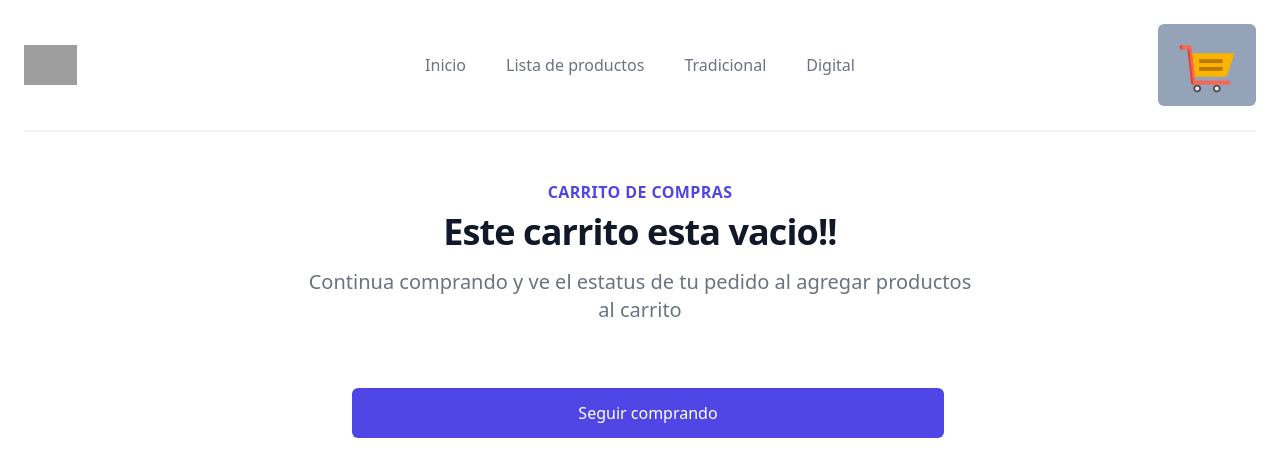
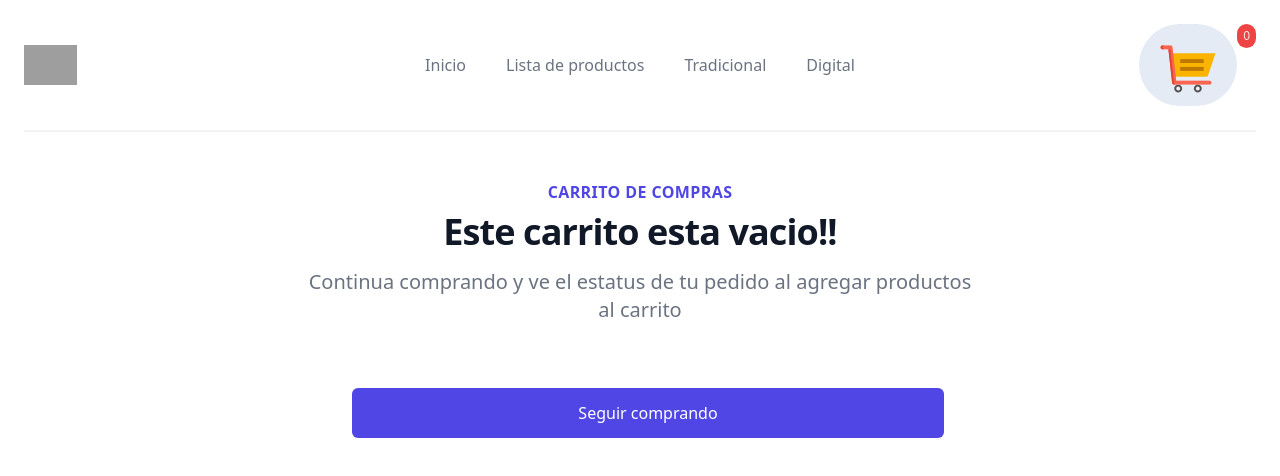
Before and after one commit to Thom-Ri/Crafters_EC, a React (Create React App) app: page /Carrito in a window 1280 px wide. Shown: the top 476 px of the page. Built offline with nearby package versions, Linux system fonts and the light colour scheme; grey boxes are pictures that could not be loaded.

Commit message:
Se modifica el cart y el cartwidget

```diff
--- a/src/Componentes/Cart.jsx
+++ b/src/Componentes/Cart.jsx
@@ -16,7 +16,6 @@ function Cart() {
     })
     ItemsPromise.then( data => {
         setitemsInCart(data)
-        console.log(itemsInCart)
     })
   }
 
--- a/src/EstructuralComponents/NavBar.jsx
+++ b/src/EstructuralComponents/NavBar.jsx
@@ -24,7 +24,10 @@ function NavBar() {
                 <Link to='Categoria/Digital' className="text-base font-medium text-gray-500 hover:text-gray-900">Digital</Link>
               </nav>
               <div className="hidden md:flex items-center justify-end md:flex-1 lg:w-0">
-              <Link to={'Carrito'}><img src={Icon} alt="" style={{backgroundColor: itemsCart.length == 0 ? "rgb(148 163 184)" : "rgb(255 255 255)"}}  className="ml-8 whitespace-nowrap inline-flex items-center justify-center px-4 py-2 border border-transparent rounded-md text-base font-medium text-white"/></Link>
+              <Link to={'Carrito'}>
+                <img src={Icon} alt="" style={{backgroundColor: itemsCart.length == 0 ? "rgb(228 235 245)" : "rgb(255 255 255)"}}  className="ml-8 whitespace-nowrap inline-flex items-center justify-center px-4 py-2 border border-transparent rounded-full text-base font-medium text-white"/>
+                <span className='bg-red-500 text-red-100 py-1 px-1.5 text-xs float-right rounded-full'>0</span>
+              </Link>
               </div>
             </div>
       </div>
```
